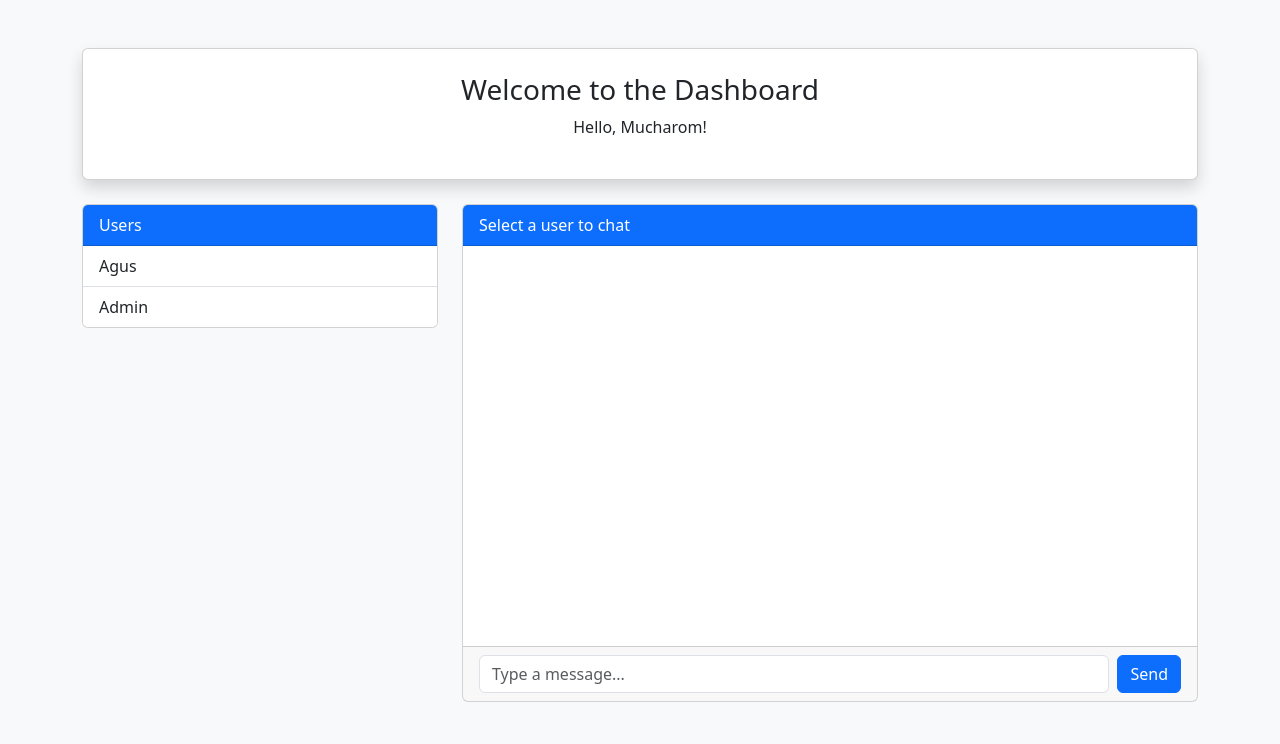
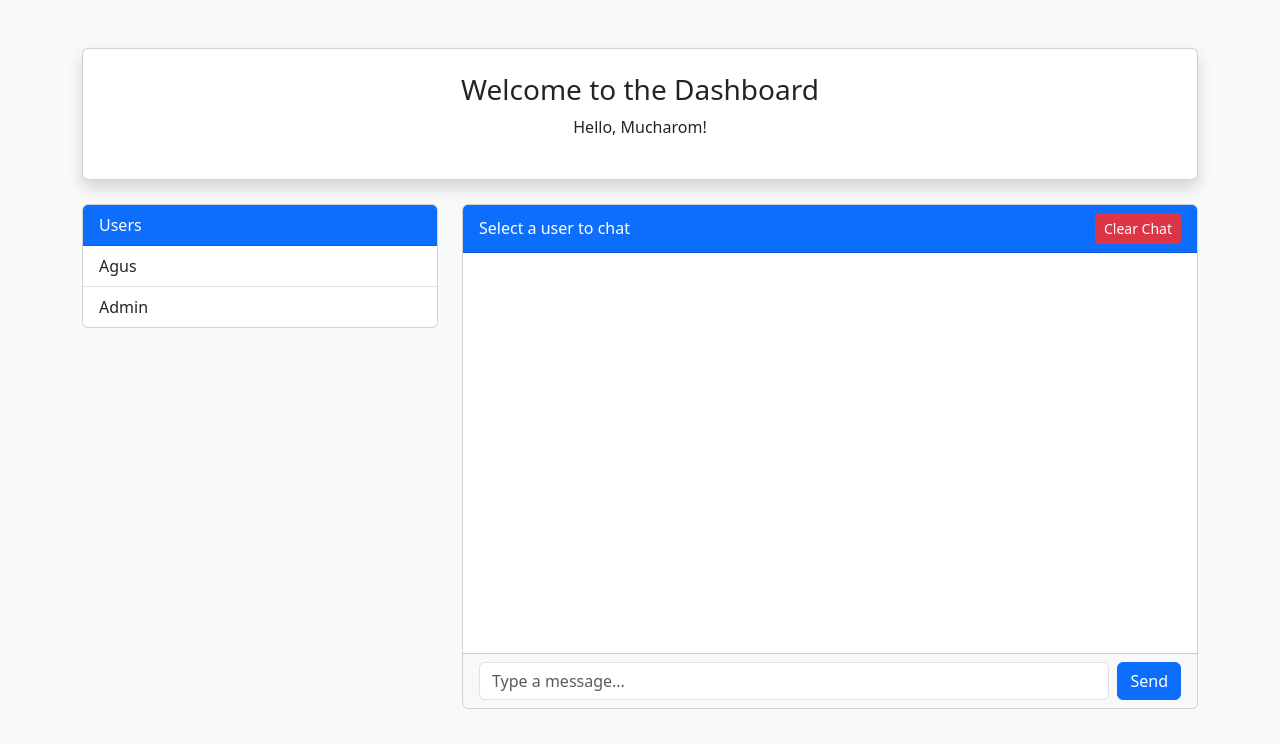
Before and after one commit to mucharomtzaka/chat, a CodeIgniter app: page /chat/chat/index in a window 1280 px wide. Shown: the part 56-800 px from the top of the page. Run offline with CodeIgniter, Linux system fonts and the light colour scheme; a user stored in the database is signed in; data comes from the database, SQL or seed files in the repository; some libraries are stand-ins or nearby versions.

Commit message:
revisi clear chat

```diff
--- a/application/config/routes.php
+++ b/application/config/routes.php
@@ -56,6 +56,7 @@ $route['translate_uri_dashes'] = FALSE;
 $route['chat/send_message'] = 'chat/send_message';
 $route['chat/get_messages'] = 'chat/get_messages';
 $route['chat/mark_as_read'] = 'chat/mark_as_read';
+$route['chat/clear_chat'] 	= 'chat/clear_chat';
 $route['chat'] = 'chat/index';
 $route['dashboard'] = 'dashboard/index';
 $route['chat/pusherauth'] = 'chat/pusherauth';
--- a/application/controllers/Chat.php
+++ b/application/controllers/Chat.php
@@ -88,6 +88,20 @@ class Chat extends CI_Controller {
 		echo json_encode(['status' => 'success']);
 	}
 
+	public function clear_chat() {
+		$user_id = $this->session->userdata('user_id');
+		$receiver_id = $this->input->post('receiver_id');
+
+		if (!$user_id || !$receiver_id) {
+			echo json_encode(['status' => 'error', 'message' => 'Invalid request']);
+			return;
+		}
+
+		$this->Chat_model->clear_chat($user_id, $receiver_id); // Call the model function
+
+		echo json_encode(['status' => 'success', 'message' => 'Chat history cleared']);
+	}
+
 
 	public function check_session() {
 		echo json_encode(['logged_in' => $this->session->userdata('logged_in')]);
--- a/application/models/Chat_model.php
+++ b/application/models/Chat_model.php
@@ -36,4 +36,9 @@ class Chat_model extends CI_Model {
 		return $this->db->update('chat_messages', ['is_read' => 1]);
 	}
 
+	public function clear_chat($user_id, $receiver_id) {
+		$this->db->where("(sender_id = $user_id AND receiver_id = $receiver_id) OR (sender_id = $receiver_id AND receiver_id = $user_id)");
+		$this->db->delete('chat_messages'); // Replace with your table name
+	}
+
 }
--- a/application/views/chat.php
+++ b/application/views/chat.php
@@ -80,7 +80,10 @@
             <!-- Chat Box -->
             <div class="col-md-8">
                 <div class="card">
-                    <div class="card-header bg-primary text-white" id="chat-header">Select a user to chat</div>
+                    <div class="card-header bg-primary text-white d-flex justify-content-between align-items-center" >
+                    <span id="chat-header">Select a user to chat</span>
+                   		 <button id="clear-chat-btn" class="btn btn-sm btn-danger">Clear Chat</button>
+                	</div>
                     <div class="card-body" id="chat-box" style="height: 400px; overflow-y: auto;"></div>
                     <div class="card-footer">
                         <form id="chat-form" class="d-flex">
@@ -263,6 +266,39 @@
         });
 
 
+		document.getElementById("clear-chat-btn").addEventListener("click", function () {
+				let receiverId = document.getElementById("receiver_id").value;
+
+				if (!receiverId) {
+					alert("Please select a user first!");
+					return;
+				}
+
+				if (!confirm("Are you sure you want to clear the chat?")) return;
+
+				// Clear chat from database
+				fetch("<?= base_url('chat/clear_chat') ?>", {
+					method: "POST",
+					body: new URLSearchParams({ receiver_id: receiverId }),
+					headers: { "Content-Type": "application/x-www-form-urlencoded" }
+				})
+				.then(response => response.json())
+				.then(data => {
+					if (data.status === "success") {
+						clearChatUI();
+						alert("Chat history cleared successfully!");
+					} else {
+						alert("Error clearing chat: " + data.message);
+					}
+				})
+				.catch(error => console.error("Error:", error));
+			});
+
+			// Function to clear chat UI
+			function clearChatUI() {
+				let chatBox = document.getElementById("chat-box");
+				chatBox.innerHTML = ""; // Remove all messages
+			}
 
 
 		window.addEventListener('beforeunload', function () {
```
